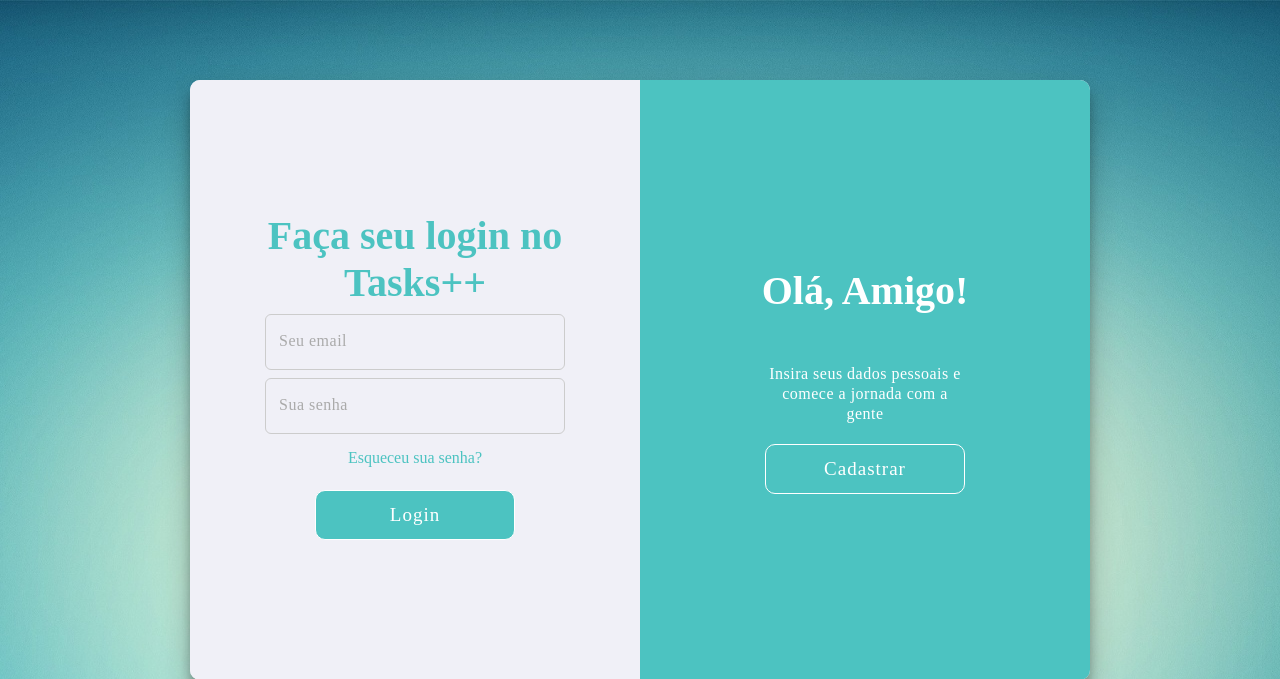
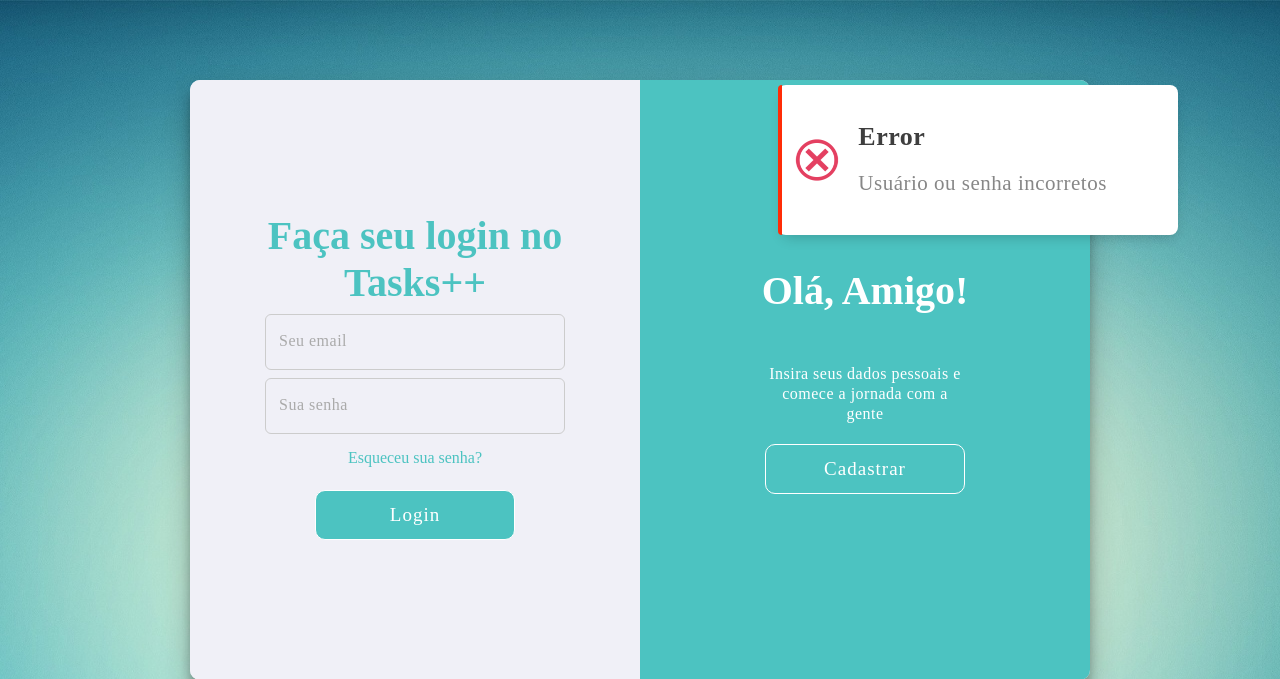
Before and after one commit to Gleison-s-Organization/TasksPlusPlus, a PHP site: page /pages/login-cadastro/login-cadastro.html in a window 1280 px wide. Shown: the top 679 px of the page. Run offline with PHP 8.4, Linux system fonts and the light colour scheme; some web fonts are replaced.

Commit message:
refactor: modificação toast-message
toast-message movido para a tela de loguin-cadastro e seu aspector alterado.

```diff
--- a/src/pages/login-cadastro/login-cadastro.html
+++ b/src/pages/login-cadastro/login-cadastro.html
@@ -13,12 +13,36 @@
       rel="preload"
       type="text/css"
     />
-    <script src="../../scripts/global.js"></script>
     <script src="../../scripts/effects.js"></script>
     <script src="script.js"></script>
   </head>
 
   <body>
+    <!-- <div class="toast toast--green">
+      <div class="toast__icon">
+        <img src="../../assets/icons/success-icon.png" alt="" />
+      </div>
+      <div class="toast__content">
+        <p class="toast__type">Success</p>
+        <p class="toast__message">Login efetuado com sucesso!</p>
+      </div>
+      <div class="toast__close">
+        <img src="../../assets/icons/close-icon.svg" alt="" />
+      </div>
+    </div> -->
+
+    <div class="toast toast--red">
+      <div class="toast__icon">
+        <img src="../../assets/icons/wrong-icon.png" alt="" />
+      </div>
+      <div class="toast__content">
+        <p class="toast__type">Error</p>
+        <p class="toast__message">Usuário ou senha incorretos</p>
+      </div>
+      <!-- <div class="toast__close">
+        <img src="../../assets/icons/close-icon.svg" alt="" />
+      </div> -->
+    </div>
     <div class="container" id="container">
       <div class="form-container register-container">
         <form action="#">
@@ -64,13 +88,15 @@
         </form>
       </div>
       <div class="form-container login-container">
-        <form action="#">
+        <form id="formLogin" action="">
           <h1 class="login__title">Faça seu login no Tasks++</h1>
           <div class="input-container">
             <input
               id="inputEffect"
               class="input-container__input"
               type="text"
+              name="Email"
+              required
             />
             <label>Seu email</label>
             <span class="focus-border">
@@ -82,6 +108,8 @@
               id="inputEffect"
               class="input-container__input"
               type="password"
+              name="Password"
+              required
             />
             <label>Sua senha</label>
             <span class="focus-border">
--- a/src/pages/login-cadastro/script.js
+++ b/src/pages/login-cadastro/script.js
@@ -1,7 +1,16 @@
 document.addEventListener("DOMContentLoaded", () => {
+  const user = {
+    name: "Tony Stark",
+    avatar:
+      "https://pickaface.net/gallery/avatar/23556424_171128_2020_uqewt.png",
+    email: "iron-man@marvel.com",
+    password: "123456",
+  };
+
   const signUpButton = document.getElementById("signUp");
   const signInButton = document.getElementById("signIn");
   const container = document.getElementById("container");
+  const formLogin = document.getElementById("formLogin");
 
   signUpButton.addEventListener("click", () => {
     container.classList.add("right-panel-active");
@@ -10,4 +19,45 @@ document.addEventListener("DOMContentLoaded", () => {
   signInButton.addEventListener("click", () => {
     container.classList.remove("right-panel-active");
   });
+
+  const body = document.querySelector("body");
+  body.style.opacity = 1;
+
+  function handleForm(event) {
+    event.preventDefault();
+    const formData = new FormData(document.querySelector("#formLogin"));
+    const formDataEntryValues = [...[...formData].map((c) => c[1])];
+    const [email, password] = formDataEntryValues;
+
+    const validations = [user.email === email, user.password === password];
+    const isLoginValid = +validations.every((validation) => validation);
+    const loginMessages = [
+      () => {
+        const toastElement = document.querySelector(".toast.toast--red");
+        container.classList.add("shake");
+        toastElement.classList.add("show");
+        setTimeout(() => {
+          toastElement.classList.remove("show");
+        }, 2200);
+        setTimeout(() => {
+          container.classList.remove("shake");
+        }, 300);
+      },
+      () => {
+        const userInfo = document.querySelector(".user-info");
+        const toastElement = document.querySelector(".toast.toast--green");
+        toastElement.classList.add("show");
+        setTimeout(() => {
+          toastElement.classList.remove("show");
+        }, 3000);
+        formPopUp.classList.toggle("visible");
+        formPopUp.classList.remove("not-logged");
+        userInfo.classList.remove("not-logged");
+        userProfileIcon.src = "../../assets/icons/logged-in.svg";
+      },
+    ];
+    const message = loginMessages[isLoginValid];
+    message();
+  }
+  formLogin.addEventListener("submit", handleForm);
 });
--- a/src/styles/efects.css
+++ b/src/styles/efects.css
@@ -96,3 +96,114 @@
 }
 
 /* END INPUT FLOAT LABEL AND FOCUS */
+
+/* TOAST MESSAGE */
+
+.toast {
+  display: flex;
+  justify-content: center;
+  align-items: center;
+
+  position: fixed;
+  visibility: visible;
+
+  top: 85px;
+  right: 8%;
+  z-index: 999;
+
+  max-width: 400px;
+  width: 400px;
+  height: 150px;
+  padding: 21px 0;
+  text-align: left;
+
+  background-color: white;
+  border-radius: 8px;
+  box-shadow: 1px 7px 14px -5px rgba(0, 0, 0, 0.2);
+}
+
+.toast.show {
+  visibility: visible;
+  animation: fadein 0.5s, fadeout 0.5s 2.5s;
+}
+
+.toast:before {
+  content: "";
+  position: absolute;
+  top: 0;
+  left: 0;
+  width: 4px;
+  height: 100%;
+  border-top-left-radius: 4px;
+  border-bottom-left-radius: 4px;
+}
+
+.toast__icon {
+  display: flex;
+  justify-content: center;
+  align-items: center;
+
+  position: absolute;
+  top: 50%;
+  left: 22px;
+  transform: translateY(-50%);
+  width: 14px;
+  height: 14px;
+  padding: 7px;
+}
+
+.toast__icon > img {
+  width: 50px;
+  margin-left: 20px;
+}
+
+.toast__type {
+  color: #3e3e3e;
+  font-weight: 700;
+  margin-top: 0;
+  margin-bottom: 8px;
+
+  font-size: 26px;
+}
+
+.toast__message {
+  font-size: 21px;
+  margin-top: 0;
+  margin-bottom: 0;
+  color: #878787;
+}
+
+.toast__content {
+  display: flex;
+  flex-direction: column;
+  justify-content: space-between;
+  height: 66px;
+
+  padding-left: 70px;
+  padding-right: 60px;
+}
+
+.toast__close {
+  position: absolute;
+  right: 22px;
+  top: 50%;
+  width: 14px;
+  cursor: pointer;
+  height: 14px;
+  transform: translateY(-50%);
+}
+
+.toast--green:before {
+  background-color: #2bde3f;
+}
+.toast--blue:before {
+  background-color: #1d72f3;
+}
+.toast--yellow:before {
+  background-color: #ffc007;
+}
+.toast--red:before {
+  background-color: #ff2c07;
+}
+
+/* END TOAST MESSAGE */
--- a/src/styles/global.css
+++ b/src/styles/global.css
@@ -288,103 +288,6 @@ input.action-button {
 
 /* END USER INFO */
 
-/* TOAST MESSAGE */
-
-.toast {
-  position: fixed;
-  visibility: hidden;
-
-  top: 85px;
-  right: 8%;
-  z-index: 999;
-
-  max-width: 300px;
-  padding: 21px 0;
-  text-align: left;
-
-  background-color: white;
-  border-radius: 8px;
-  box-shadow: 1px 7px 14px -5px rgba(0, 0, 0, 0.2);
-}
-
-.toast.show {
-  visibility: visible;
-  animation: fadein 0.5s, fadeout 0.5s 2.5s;
-}
-
-.toast:before {
-  content: "";
-  position: absolute;
-  top: 0;
-  left: 0;
-  width: 4px;
-  height: 100%;
-  border-top-left-radius: 4px;
-  border-bottom-left-radius: 4px;
-}
-
-.toast__icon {
-  display: flex;
-  justify-content: center;
-  align-items: center;
-
-  position: absolute;
-  top: 50%;
-  left: 22px;
-  transform: translateY(-50%);
-  width: 14px;
-  height: 14px;
-  padding: 7px;
-}
-
-.toast__icon > img {
-  width: 40px;
-}
-
-.toast__type {
-  color: #3e3e3e;
-  font-weight: 700;
-  margin-top: 0;
-  margin-bottom: 8px;
-}
-
-.toast__message {
-  font-size: 14px;
-  margin-top: 0;
-  margin-bottom: 0;
-  color: #878787;
-}
-
-.toast__content {
-  padding-left: 70px;
-  padding-right: 60px;
-}
-
-.toast__close {
-  position: absolute;
-  right: 22px;
-  top: 50%;
-  width: 14px;
-  cursor: pointer;
-  height: 14px;
-  transform: translateY(-50%);
-}
-
-.toast--green:before {
-  background-color: #2bde3f;
-}
-.toast--blue:before {
-  background-color: #1d72f3;
-}
-.toast--yellow:before {
-  background-color: #ffc007;
-}
-.toast--red:before {
-  background-color: #ff2c07;
-}
-
-/* END TOAST MESSAGE */
-
 /* KEY FRAMES */
 
 @keyframes fadein {
```
